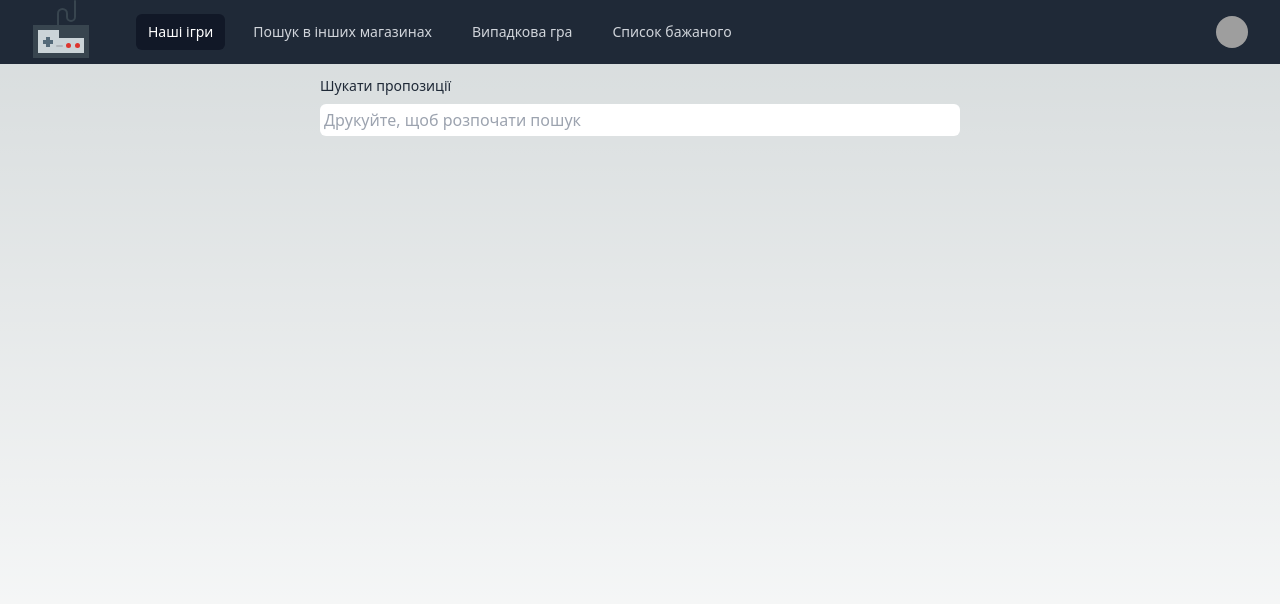
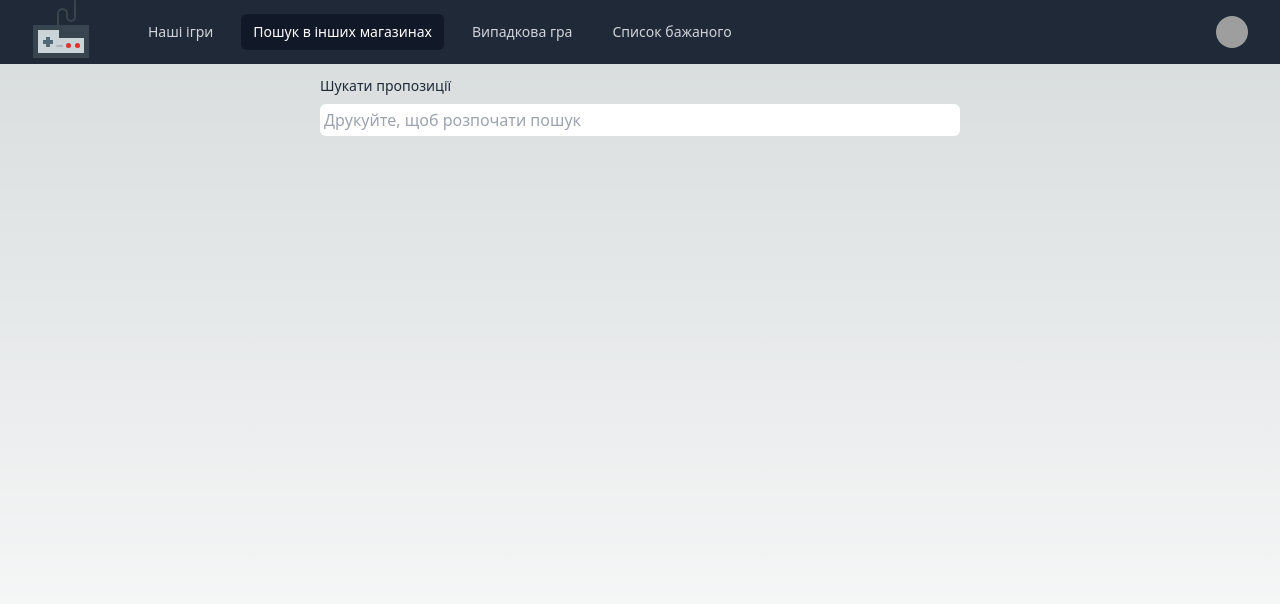
Before and after one commit to ValentineSokol/GameAggregatoirFE, a Next.js app: page /games/aggregate in a window 1280 px wide. Shown: the top 604 px of the page. Built offline with nearby package versions, Linux system fonts and the light colour scheme; grey boxes are pictures that could not be loaded.

Commit message:
fix navigation transitions. Add Link active state

```diff
--- a/src/components/Input.js
+++ b/src/components/Input.js
@@ -25,4 +25,4 @@ export const Input = ({ error, id, label, placeholder, wrapClassName }) => {
                 <span id={errorId} role='alert' className="mt-2 text-sm text-red-600 dark:text-red-500">{error}</span>}
         </div>
     );
-};
+};1
--- a/src/components/Navbar/Navbar.js
+++ b/src/components/Navbar/Navbar.js
@@ -4,6 +4,7 @@ import { Bars3Icon, XMarkIcon } from '@heroicons/react/24/outline'
 import Logo from '@/assets/logo.svg';
 import Image from 'next/image';
 import Link from 'next/link';
+import { usePathname } from 'next/navigation';
 
 const user = {
     name: 'Tom Cook',
@@ -12,9 +13,9 @@ const user = {
         'https://images.unsplash.com/photo-1472099645785-5658abf4ff4e?ixlib=rb-1.2.1&ixid=eyJhcHBfaWQiOjEyMDd9&auto=format&fit=facearea&facepad=2&w=256&h=256&q=80',
 }
 const navigation = [
-    { name: 'Наші ігри', href: '/', current: true },
-    { name: 'Пошук в інших магазинах', href: '/games/aggregate', current: false },
-    { name: 'Випадкова гра', href: '/random', current: false },
+    { name: 'Наші ігри', href: '/' },
+    { name: 'Пошук в інших магазинах', href: '/games/aggregate' },
+    { name: 'Випадкова гра', href: '/random' },
     { name: 'Список бажаного', href: '/wishlist' }
 ];
 const userNavigation = [
@@ -28,6 +29,7 @@ function classNames(...classes) {
 }
 
 export default function Navbar() {
+    const pathName = usePathname();
     return (
         <Disclosure as="nav" className="bg-gray-800">
             {({ open }) => (
@@ -40,20 +42,19 @@ export default function Navbar() {
                                 </div>
                                 <div className="hidden md:block">
                                     <div className="ml-10 flex items-baseline space-x-4">
-                                        {navigation.map((item) => (
-                                            <a
-                                                key={item.name}
-                                                href={item.href}
+                                        {navigation.map(({ current, name, href}) => (
+                                            <Link
+                                                key={name}
+                                                href={href}
                                                 className={classNames(
-                                                    item.current
-                                                        ? 'bg-gray-900 text-white'
-                                                        : 'text-gray-300 hover:bg-gray-700 hover:text-white',
-                                                    'rounded-md px-3 py-2 text-sm font-medium'
+                                                        'text-gray-300 hover:bg-gray-700 hover:text-white',
+                                                    'rounded-md px-3 py-2 text-sm font-medium',
+                                                    pathName === href && 'bg-gray-900 text-white'
                                                 )}
-                                                aria-current={item.current ? 'page' : undefined}
+                                                aria-current={current ? 'page' : undefined}
                                             >
-                                                {item.name}
-                                            </a>
+                                                {name}
+                                            </Link>
                                         ))}
                                     </div>
                                 </div>
```
